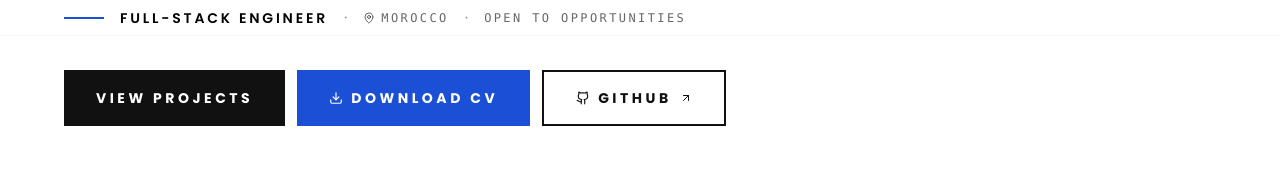
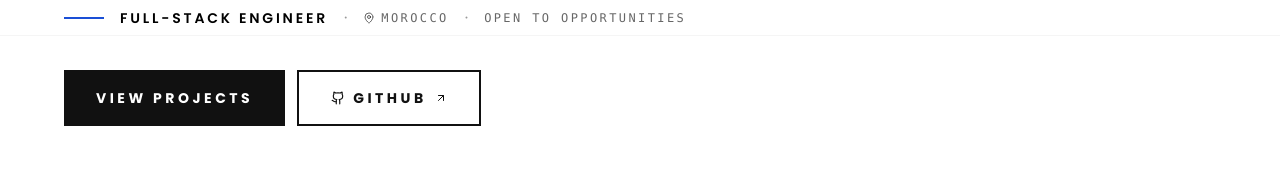
Before and after one commit to AmbitiousFlowDev/Portfolio, a React (Vite) app: page / in a window 1280 px wide. Shown: the part 565-741 px from the top of the page. Built offline with nearby package versions, Linux system fonts and the light colour scheme; no server answers; a web font is replaced by a local one.

Commit message:
chore: add pnpm workspace configuration to disable esbuild builds

```diff
--- a/package.json
+++ b/package.json
@@ -78,5 +78,6 @@
   },
   "engines": {
     "node": ">=20.19.0"
-  }
+  },
+  "packageManager": "pnpm@11.22.0+sha512.1ff870c4c6133dfd88fb2afc46dd13d47f09c9794b438c6fdb47ca98caf3bc16381ee0be93a091b8e3824cf01f889f46d7d9e20910fb0be1ab0fb5baa80dd621"
 }
--- /dev/null
+++ b/pnpm-workspace.yaml
@@ -0,0 +1,2 @@
+allowBuilds:
+  esbuild: false
--- a/src/app/components/sections/Hero/Hero.tsx
+++ b/src/app/components/sections/Hero/Hero.tsx
@@ -138,7 +138,7 @@ export function Hero() {
           >
             VIEW PROJECTS
           </button>
-          <button
+          {/* <button
             onClick={() => window.print()}
             className="flex items-center gap-2 px-8 py-4 text-sm font-bold tracking-[0.25em] uppercase text-white transition-colors"
             style={{ backgroundColor: ACCENT }}
@@ -150,7 +150,7 @@ export function Hero() {
             }
           >
             <Download size={14} /> DOWNLOAD CV
-          </button>
+          </button> */}
           <a
             href="https://github.com/AmbitiousFlowDev"
             target="_blank"
```
Also changed, not shown: 1 other file (tests, documents, lock files or other folders).
